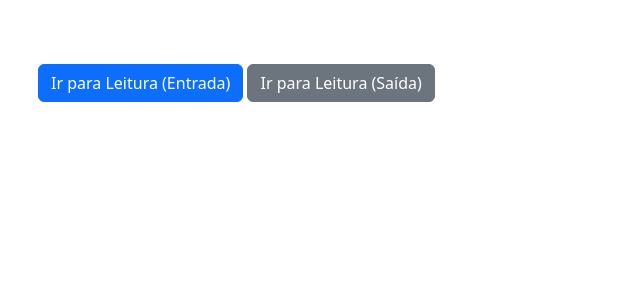
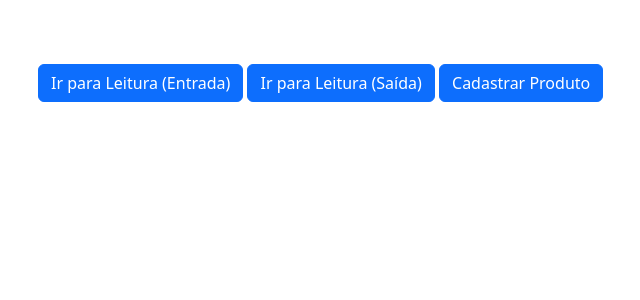
Before and after one commit to denisms7/Codigo_Barras, a Django app: page / in a window 1280 px wide. Shown: the top 300 px of the page, without its empty margins (56-696 px from the left). Run offline with Django 5.2, Linux system fonts and the light colour scheme; some libraries are stand-ins or nearby versions.

Commit message:
added Cadastrar Produto

```diff
--- a/barcode/templates/menu.html
+++ b/barcode/templates/menu.html
@@ -7,8 +7,12 @@
         Ir para Leitura (Entrada)
     </a>
 
-    <a href="{% url 'leitura_codigo' 'saida' %}" class="btn btn-secondary">
+    <a href="{% url 'leitura_codigo' 'saida' %}" class="btn btn-primary">
         Ir para Leitura (Saída)
+    </a>
+
+    <a href="/admin/barcode/produto/add/" class="btn btn-primary">
+        Cadastrar Produto
     </a>
 
 </div>
```
